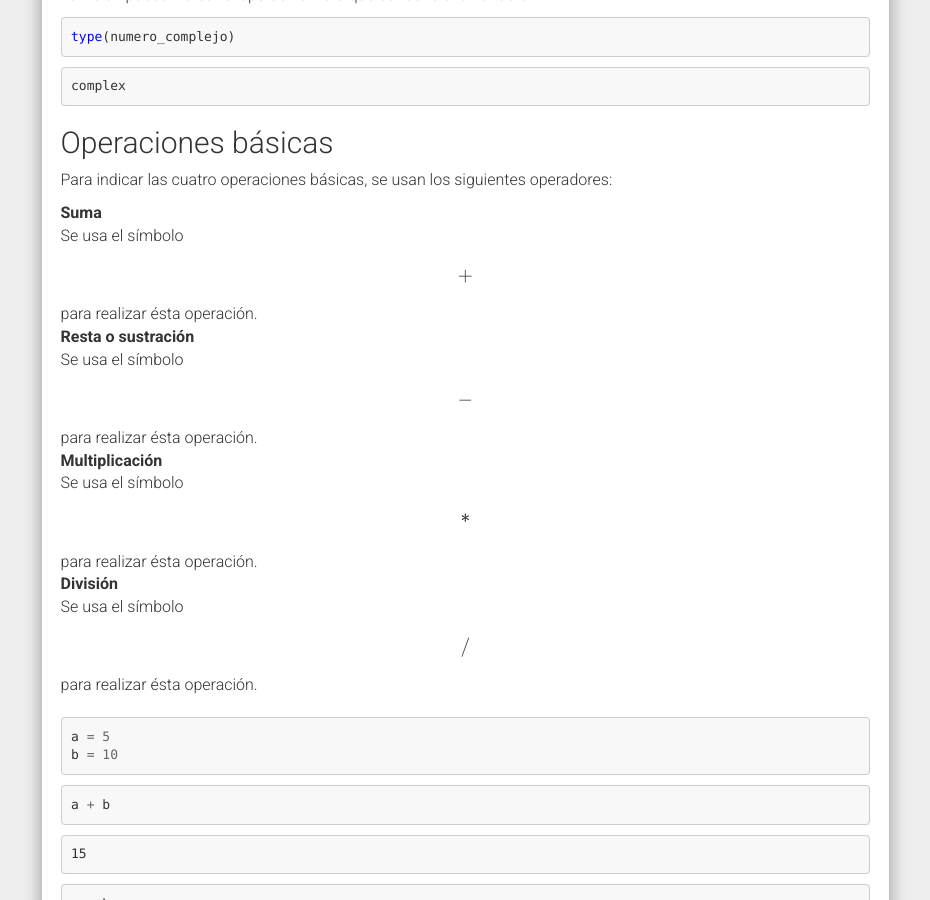
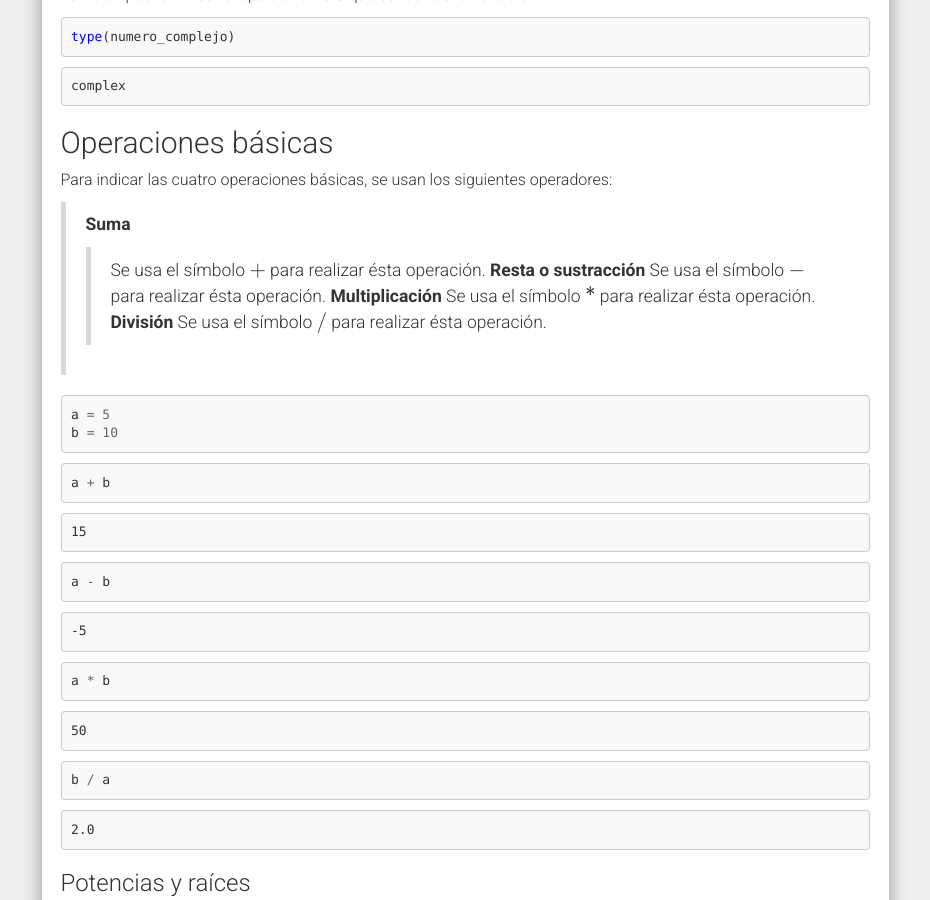
Before and after one commit to css-umar/Programacion, a Jekyll site: the page built from _posts/2021-05-31-ColabComoCalculadora.md, in a window 1280 px wide and 900 px high, scrolled down 3438 px. Shown: the whole window, without its empty margins (321-1251 px from the left). Built offline with Jekyll 4.4.1, drawn with Linux system fonts in a browser that asks for light colours; nearby versions of some CDN libraries; comment, search, counter and statistics services are not loaded.

Commit message:
Update 2021-05-31-ColabComoCalculadora.md

````diff
--- a/_posts/2021-05-31-ColabComoCalculadora.md
+++ b/_posts/2021-05-31-ColabComoCalculadora.md
@@ -268,18 +268,14 @@
 
 Para indicar las cuatro operaciones básicas, se usan los siguientes operadores:
 
-
-<dl>
-  <dt>Suma</dt>
-  <dd>Se usa el símbolo $$\mathrm{+}$$ para realizar ésta operación.</dd>
-  <dt>Resta o sustración</dt>
-  <dd>Se usa el símbolo $$\mathrm{-}$$ para realizar ésta operación.</dd>
-  <dt>Multiplicación</dt>
-  <dd>Se usa el símbolo $$\mathrm{\text{*}}$$ para realizar ésta operación.</dd>
-  <dt>División</dt>
-  <dd>Se usa el símbolo $$\mathrm{/}$$ para realizar ésta operación.</dd>
-</dl>
-
+> **Suma**
+>> Se usa el símbolo $$\mathrm{+}$$ para realizar ésta operación.
+> **Resta o sustracción**
+>> Se usa el símbolo $$\mathrm{-}$$ para realizar ésta operación.
+> **Multiplicación**
+>> Se usa el símbolo $$\mathrm{\text{*}}$$ para realizar ésta operación.
+> **División**
+>> Se usa el símbolo $$\mathrm{/}$$ para realizar ésta operación.
 
 ```python
 a = 5
````
